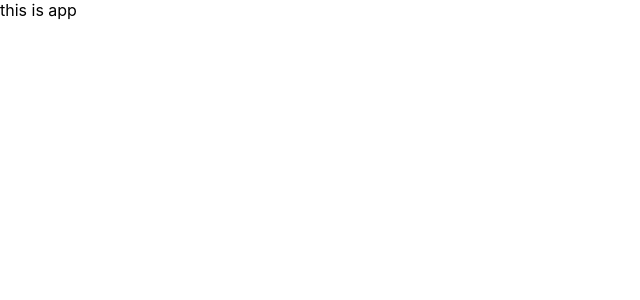
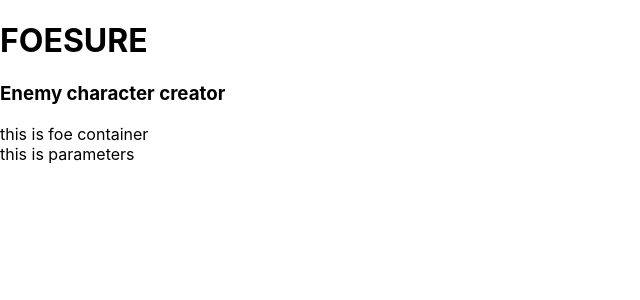
Before and after one commit to cloudymolecule/foe-sure, a React (Create React App) app: page / in a window 1280 px wide. Shown: the top 300 px of the page, without its empty margins (0-640 px from the left). Built offline with nearby package versions, Linux system fonts and the light colour scheme.

Commit message:
Add Components

```diff
--- a/package.json
+++ b/package.json
@@ -31,5 +31,8 @@
       "last 1 firefox version",
       "last 1 safari version"
     ]
+  },
+  "devDependencies": {
+    "@babel/helper-compilation-targets": "^7.16.3"
   }
 }
--- a/src/App.js
+++ b/src/App.js
@@ -1,9 +1,12 @@
 import './styles/App.css'
+import Foe from './containers/Foe'
 
 function App() {
   return (
     <div>
-      this is app
+      <h1>FOESURE</h1>
+      <h3>Enemy character creator</h3>
+      <Foe />
     </div>
   )
 }
--- /dev/null
+++ b/src/components/Parameters.js
@@ -0,0 +1,11 @@
+import React from 'react'
+
+function parameters() {
+    return (
+        <div>
+            this is parameters
+        </div>
+    )
+}
+
+export default parameters
--- /dev/null
+++ b/src/containers/Foe.js
@@ -0,0 +1,13 @@
+import React from 'react'
+import Parameters from '../components/Parameters'
+
+function Foe() {
+    return (
+        <div>
+            this is foe container
+            <Parameters />
+        </div>
+    )
+}
+
+export default Foe
```
Also changed, not shown: src/styles/foe.css (added), src/styles/parameters.css (added), 2 other files (tests, documents, lock files or other folders).
